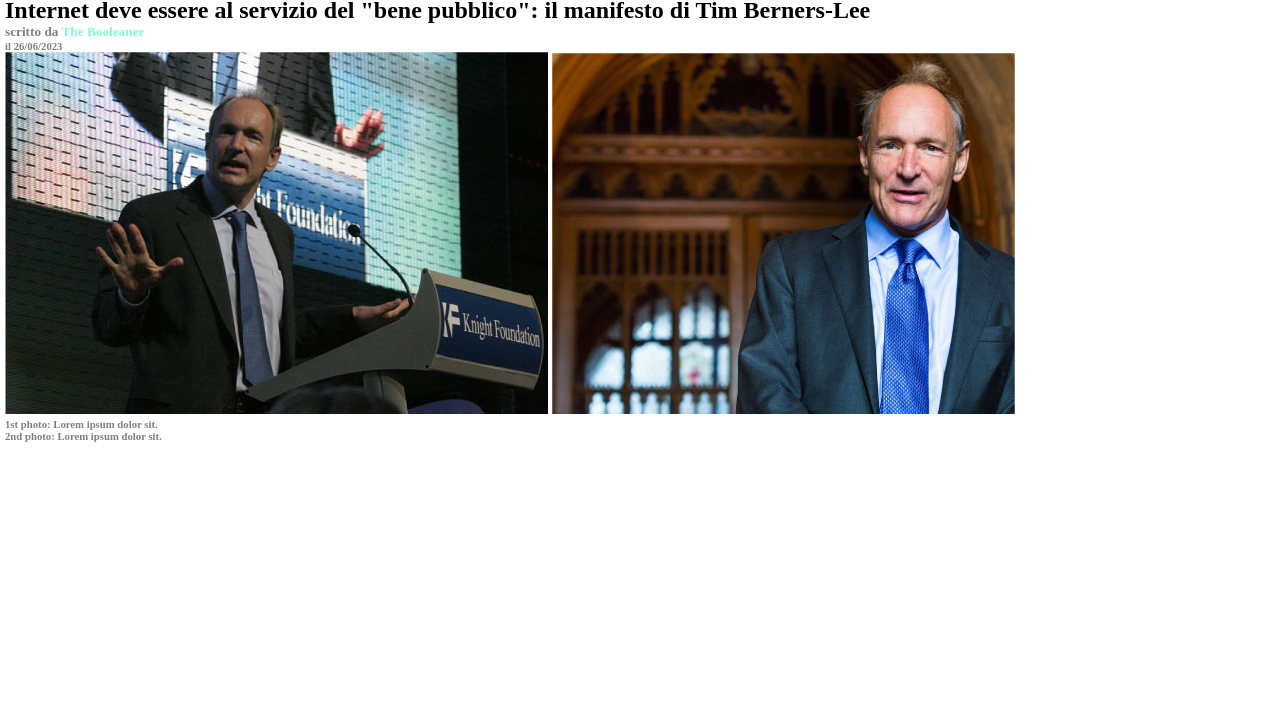
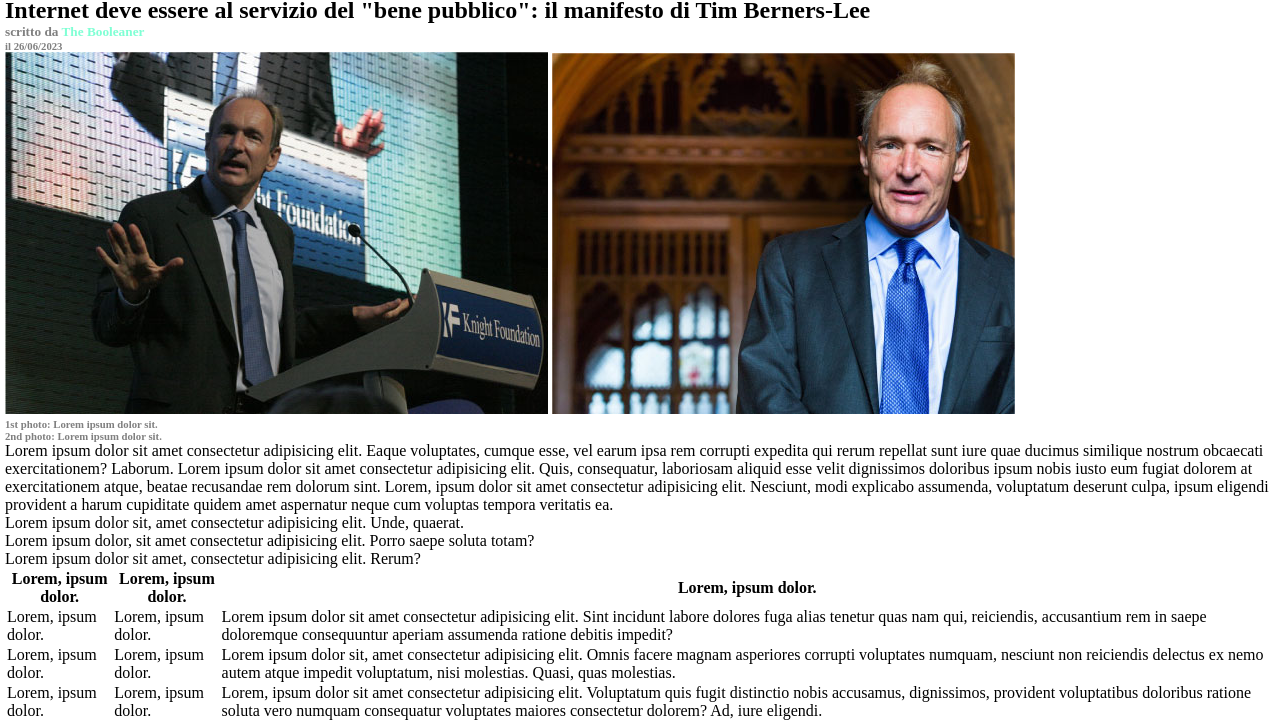
Before and after one commit to CarloFanelli/html-css-booleaner, a plain HTML site: page index.html in a window 1280 px wide. Shown: the part 97-824 px from the top of the page. Before the commit the page ends 800 px from the top, so only its background shows below. Drawn offline with Linux system fonts and the light colour scheme.

Commit message:
add list and table section

```diff
--- a/index.html
+++ b/index.html
@@ -17,15 +17,83 @@
         <main>
 
             <article>
-                <h1 class="Titolo">Internet deve essere al servizio del
-                    "bene pubblico": il manifesto di Tim Berners-Lee</h1>
-                <h5>scritto da <span class="autore">The Booleaner</span></h5>
+                <h1 class="Titolo">
+                    Internet deve essere al servizio del
+                    "bene pubblico": il manifesto di Tim Berners-Lee
+                </h1>
+
+                <h5>scritto da <span class="autore">The Booleaner</span>
+                </h5>
                 <h6>il 26/06/2023</h6>
 
-                <img src="img/tim-1.jpg" alt="Tim Berners-Lee alla conferenza">
-                <img src="img/tim-2.jpg" alt="Tim Berners-Lee alla conferenza">
-                <h6 class="description">1st photo: Lorem ipsum dolor sit.</h6>
-                <h6 class="description">2nd photo: Lorem ipsum dolor sit.</h6>
+                <div class="photo-section">
+
+                    <img src="img/tim-1.jpg"
+                        alt="Tim Berners-Lee alla conferenza">
+
+                    <img src="img/tim-2.jpg"
+                        alt="Tim Berners-Lee alla conferenza">
+
+                    <h6 class="description">
+                        1st photo: Lorem ipsum dolor sit.
+                    </h6>
+
+                    <h6 class="description">2nd photo: Lorem ipsum dolor sit.
+                    </h6>
+
+                </div>
+
+                <div class="article-content">
+
+                    <p>Lorem ipsum dolor sit amet consectetur adipisicing elit.
+                        Eaque voluptates, cumque esse, vel earum ipsa rem
+                        corrupti expedita qui rerum repellat sunt iure quae
+                        ducimus similique nostrum obcaecati exercitationem?
+                        Laborum. Lorem ipsum dolor sit amet consectetur
+                        adipisicing elit. Quis, consequatur, <span
+                            class="evidence">laboriosam aliquid esse velit
+                            dignissimos doloribus ipsum nobis iusto eum fugiat
+                            dolorem at exercitationem atque, beatae recusandae
+                            rem dolorum sint</span>. Lorem, ipsum dolor sit amet
+                        consectetur adipisicing elit. Nesciunt, modi explicabo
+                        assumenda, voluptatum deserunt culpa, ipsum eligendi
+                        provident a harum cupiditate quidem amet aspernatur
+                        neque cum voluptas tempora veritatis ea.</p>
+
+                    <ul>
+                        <li>Lorem ipsum dolor sit, amet consectetur adipisicing
+                            elit. Unde, quaerat.</li>
+                        <li>Lorem ipsum dolor, sit amet consectetur adipisicing
+                            elit. Porro saepe soluta totam?</li>
+                        <li>Lorem ipsum dolor sit amet, consectetur adipisicing
+                            elit. Rerum?</li>
+                    </ul>
+
+                    <table>
+                        <thead>
+                            <th>Lorem, ipsum dolor.</th>
+                            <th>Lorem, ipsum dolor.</th>
+                            <th>Lorem, ipsum dolor.</th>
+                        </thead>
+                        <tbody>
+                            <tr class="tr-odd">
+                                <td>Lorem, ipsum dolor.</td>
+                                <td>Lorem, ipsum dolor.</td>
+                                <td>Lorem ipsum dolor sit amet consectetur adipisicing elit. Sint incidunt labore dolores fuga alias tenetur quas nam qui, reiciendis, accusantium rem in saepe doloremque consequuntur aperiam assumenda ratione debitis impedit?</td>
+                            </tr>
+                            <tr class="tr-even">
+                                <td>Lorem, ipsum dolor.</td>
+                                <td>Lorem, ipsum dolor.</td>
+                                <td>Lorem ipsum dolor sit, amet consectetur adipisicing elit. Omnis facere magnam asperiores corrupti voluptates numquam, nesciunt non reiciendis delectus ex nemo autem atque impedit voluptatum, nisi molestias. Quasi, quas molestias.</td>
+                            </tr>
+                            <tr class="tr-odd">
+                                <td>Lorem, ipsum dolor.</td>
+                                <td>Lorem, ipsum dolor.</td>
+                                <td>Lorem, ipsum dolor sit amet consectetur adipisicing elit. Voluptatum quis fugit distinctio nobis accusamus, dignissimos, provident voluptatibus doloribus ratione soluta vero numquam consequatur voluptates maiores consectetur dolorem? Ad, iure eligendi.</td>
+                            </tr>
+                        </tbody>
+                    </table>
+                </div>
 
             </article>
 
```
